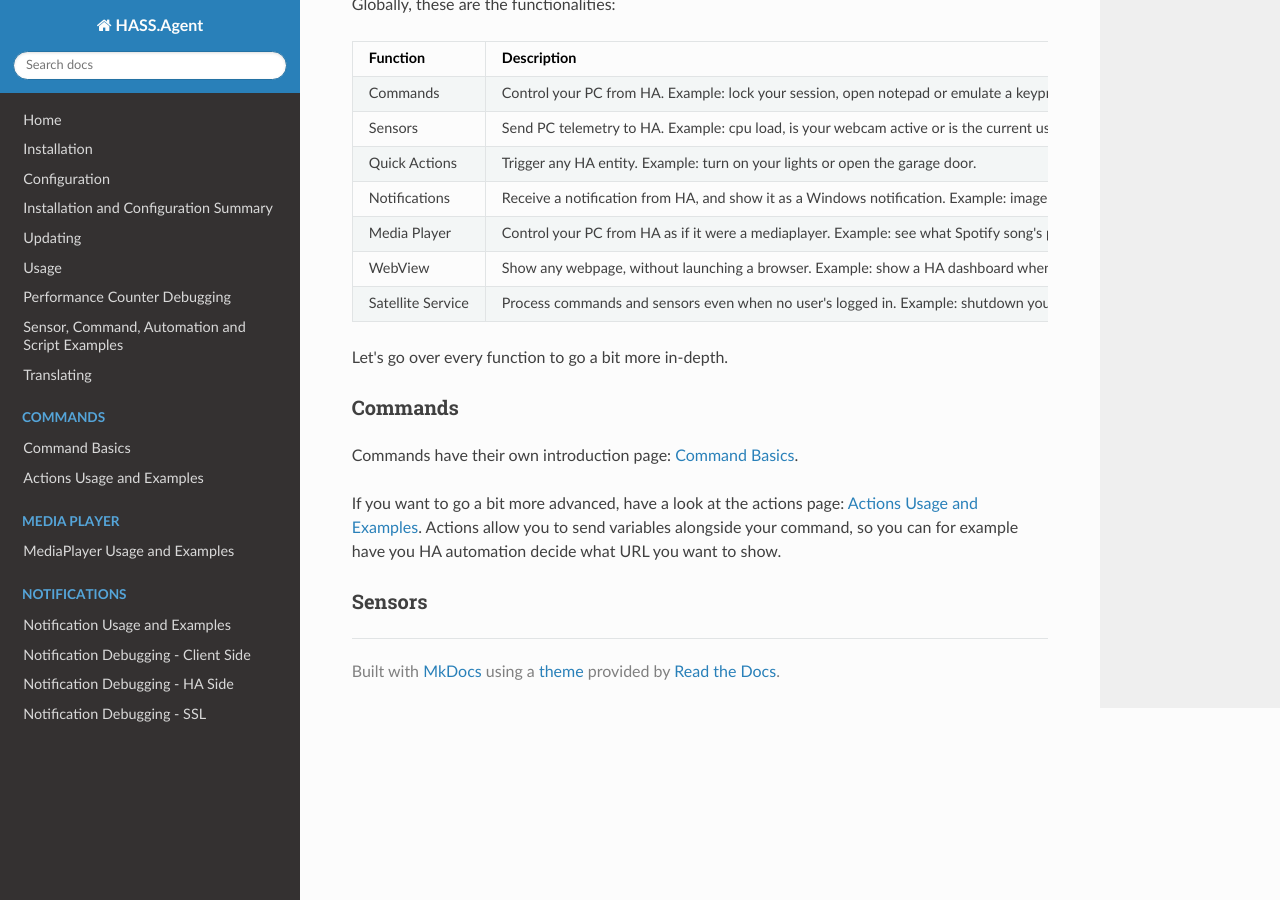
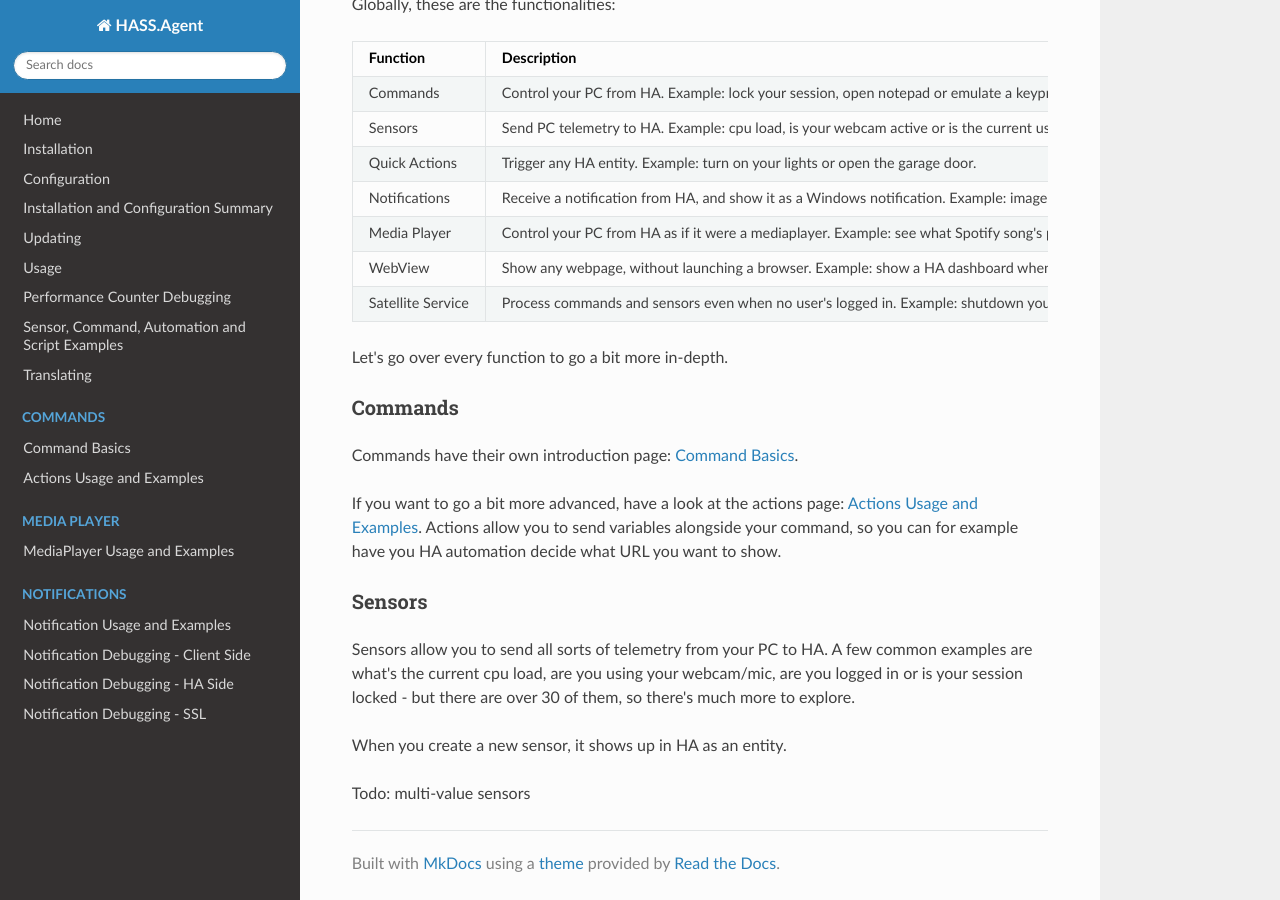
Before and after one commit to LAB02-Admin/HASS.Agent-Docs, an MkDocs documentation site: the page built from docs/introduction.md, in a window 1280 px wide and 900 px high, scrolled down 601 px. Built offline with MkDocs 1.6.1, drawn with Linux system fonts in a browser that asks for light colours; nearby versions of some CDN libraries.

Commit message:
Update introduction.md

```diff
--- a/docs/introduction.md
+++ b/docs/introduction.md
@@ -33,3 +33,9 @@ Commands have their own introduction page: [Command Basics](commands/command-bas
 If you want to go a bit more advanced, have a look at the actions page: [Actions Usage and Examples](commands/actions-usage-and-examples.md). Actions allow you to send variables alongside your command, so you can for example have you HA automation decide what URL you want to show.
 
 ### Sensors
+
+Sensors allow you to send all sorts of telemetry from your PC to HA. A few common examples are what's the current cpu load, are you using your webcam/mic, are you logged in or is your session locked - but there are over 30 of them, so there's much more to explore.
+
+When you create a new sensor, it shows up in HA as an entity.
+
+Todo: multi-value sensors
```
